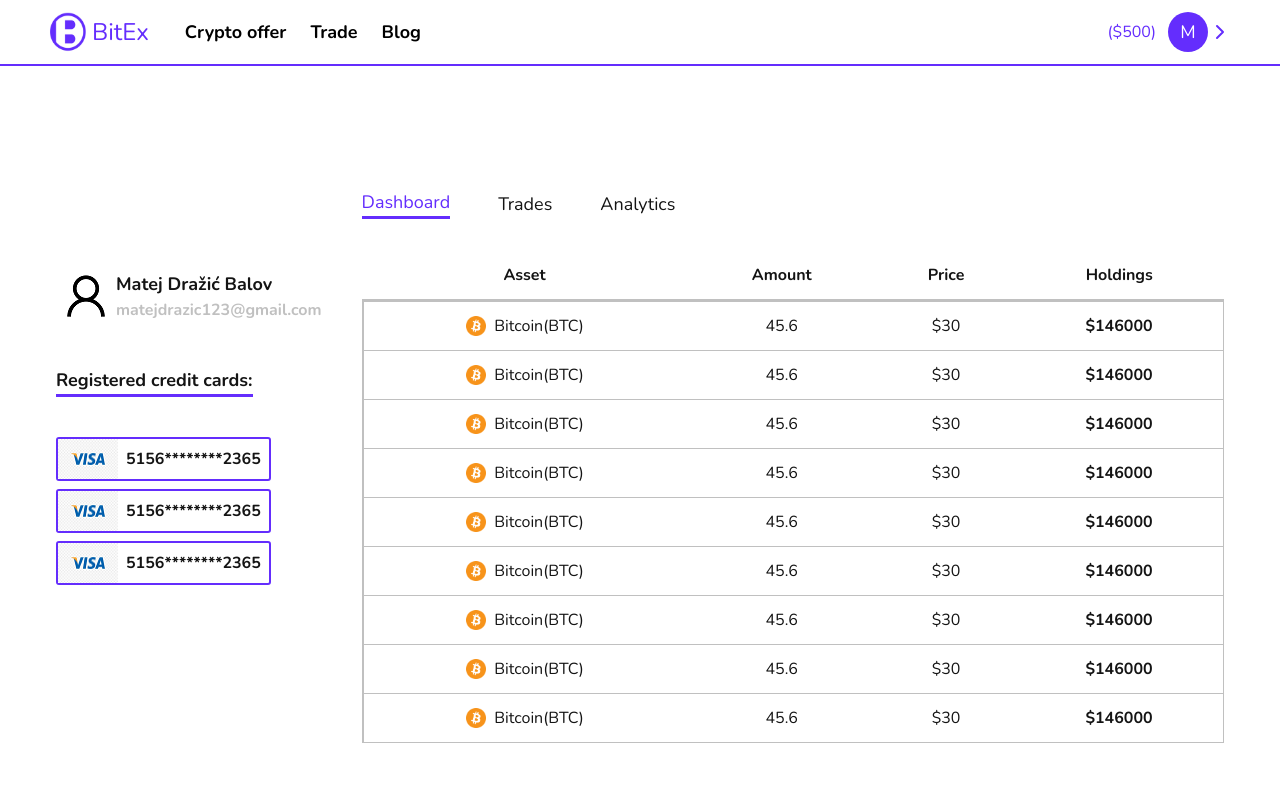
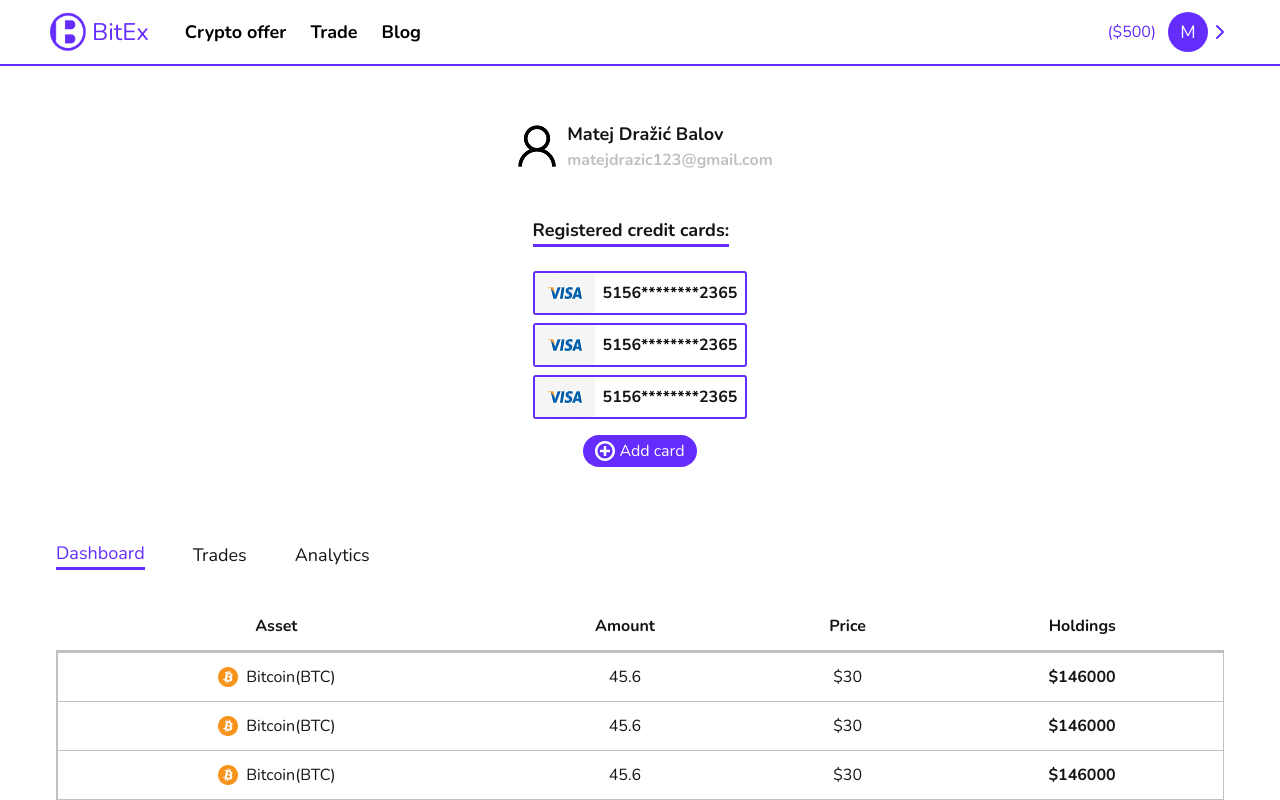
Before and after one commit to mislavivanda/BitEx, a Next.js app: page /account in a window 1280 px wide. Shown: the top 800 px of the page. Built offline with nearby package versions, Linux system fonts and the light colour scheme.

Commit message:
Added animations, spinner, account refactor

```diff
--- a/components/button/index.js
+++ b/components/button/index.js
@@ -1,7 +1,7 @@
-const Button = ({ type, onClick, classes = {}, children }) => {
+const Button = ({ type, onClick, classes = "", children }) => {
   return (
     <button
-      className={`py-1 px-3 rounded-3xl ${
+      className={`py-1 px-3 rounded-3xl text-base ${
         type === "filled"
           ? "text-white bg-primary-color"
           : "text-font-color-dark bg-button-classic"
--- a/components/index.js
+++ b/components/index.js
@@ -5,5 +5,15 @@ import InputField from "./inputField";
 import Label from "./label";
 import Avatar from "./avatar";
 import Widget from "./widget";
+import Spinner from "./spinner";
 
-export { Button, Navigation, BlogsSection, InputField, Label, Avatar, Widget };
+export {
+  Button,
+  Navigation,
+  BlogsSection,
+  InputField,
+  Label,
+  Avatar,
+  Widget,
+  Spinner,
+};
--- a/components/navigation/index.js
+++ b/components/navigation/index.js
@@ -30,7 +30,7 @@ const Navigation = ({ isOpen, setIsBurgerOpen, isUserLoggedIn }) => {
       </nav>
       {/*burger menu -> ukljucen na <= sm + mora bit isopen true */}
       <section
-        className={`transform ${
+        className={`${
           !isOpen ? "translate-x-full" : "translate-x-0"
         } mb-2 sm:hidden flex flex-col items-center justify-center fixed top-0 right-0 w-screen h-screen transition-transform duration-500 ease-in-out bg-white z-30`}
       >
--- /dev/null
+++ b/components/spinner/index.js
@@ -0,0 +1,15 @@
+const Spinner = ({ height, width, color, classes = "" }) => {
+  return (
+    <div
+      style={{
+        height: height,
+        width: width,
+        borderColor: color,
+        borderRightColor: "transparent",
+      }}
+      className={`inline-block align-text-bottom border-solid border-[0.25rem] rounded-[50%] animate-spin ${classes}`}
+    />
+  );
+};
+
+export default Spinner;
--- a/pages/account.js
+++ b/pages/account.js
@@ -5,6 +5,7 @@ import {
   mockAnalyticsData,
   mockCreditCards,
 } from "../mockData";
+import { Button } from "../components";
 import UserIcon from "../assets/user_icon.png";
 import Image from "next/image";
 
@@ -13,8 +14,8 @@ const Account = () => {
 
   return (
     <>
-      <section className="flex flex-col lg:flex-row lg:justify-between lg:items-center">
-        <div>
+      <section className="flex flex-col">
+        <div className="flex flex-col items-center">
           <div className="flex items-center">
             <div className="relative w-[60px] h-[60px] rounded-[50%]">
               <Image layout="fill" alt="profile picture" src={UserIcon} />
@@ -28,10 +29,14 @@ const Account = () => {
               </h4>
             </div>
           </div>
-          <h2 className="inline-block border-b-primary-color border-b-[3px] border-solid mt-10 text-lg font-extrabold text-font-color-dark">
+          <div />
+          <div className="inline-flex flex-col ">
+            <div className="inline-flex">
+              <h2 className="mb-6 inline-block border-b-primary-color border-b-[3px] border-solid mt-10 text-lg font-extrabold text-font-color-dark">
                 Registered credit cards:
               </h2>
-          <div className="mt-10 flex flex-col items-start">
+            </div>
+            <div className="inline-flex flex-col items-center">
               {mockCreditCards.map((card, index) => (
                 <div
                   key={index}
@@ -44,14 +49,38 @@ const Account = () => {
                       src={card.image}
                     />
                   </div>
-                <div className="ml-2 text-md font-extrabold text-font-color-dark">
+                  <div className="ml-2 flex-grow text-center text-md font-extrabold text-font-color-dark">
                     {card.number}
                   </div>
                 </div>
               ))}
+              <Button type="filled" classes="mt-2">
+                <div className="flex items-center">
+                  <svg
+                    x="0px"
+                    y="0px"
+                    viewBox="0 0 16 16"
+                    style={{ width: 20, height: 20 }}
+                  >
+                    <g>
+                      <path
+                        fill="#ffffff"
+                        d="M8,0C3.589,0,0,3.589,0,8s3.589,8,8,8s8-3.589,8-8S12.411,0,8,0z M8,14c-3.309,0-6-2.691-6-6s2.691-6,6-6s6,2.691,6,6
+                        S11.309,14,8,14z"
+                      />
+                      <polygon
+                        fill="#ffffff"
+                        points="9,4 7,4 7,7 4,7 4,9 7,9 7,12 9,12 9,9 12,9 12,7 9,7 		"
+                      />
+                    </g>
+                  </svg>
+                  <span className="ml-1">Add card</span>
+                </div>
+              </Button>
             </div>
           </div>
-        <div className="w-full mt-16 flex flex-col justify-center lg:flex-grow lg:ml-10">
+        </div>
+        <div className="w-full mt-16 flex flex-col justify-center">
           <div className="flex items-center">
             {["Dashboard", "Trades", "Analytics"].map((item, index) => (
               <div
--- a/pages/login.js
+++ b/pages/login.js
@@ -1,10 +1,19 @@
-import { Button, InputField, Label } from "../components";
+import { Button, InputField, Label, Spinner } from "../components";
 import Link from "next/link";
+import { useState, useEffect } from "react";
 
 const Login = () => {
-  const onLogin = () => {
-    console.log("login");
+  const onLogin = (e) => {
+    e.preventDefault();
+    setLoginLoading(true);
   };
+
+  const [mounted, setMounted] = useState(false); //za pokretanje animacije svaki put kad se ude na login
+  const [loginLoading, setLoginLoading] = useState(false);
+
+  useEffect(() => {
+    setMounted(true);
+  }, []);
 
   return (
     <>
@@ -12,7 +21,11 @@ const Login = () => {
         Login
       </h1>
       <section className="mt-10 flex flex-wrap items-center justify-evenly">
-        <div className="w-full max-w-xs">
+        <div
+          className={`w-full max-w-xs shadow-xl fixed mx-auto top-[calc(100vh+14.25rem)] ${
+            mounted ? "-translate-y-[100vh]" : ""
+          } transition-transform duration-1000 ease-in-out`}
+        >
           <form className="bg-white rounded px-8 pt-6 pb-8 mb-4">
             <div className="mb-4">
               <Label forName="e-mail">E-mail</Label>
@@ -27,8 +40,19 @@ const Login = () => {
               />
             </div>
             <div className="flex items-center justify-between">
-              <Button type="filled" onClick={onLogin}>
-                Log in
+              <Button type="filled" onClick={onLogin} classes="relative">
+                <span className={`${loginLoading ? "invisible" : ""}`}>
+                  Log in
+                </span>{" "}
+                {/* 0.5625 dobijemo kao 1rem(polovica visine botuna koji s padding i line height ima 2 rem ukupno) - polovica od visine spinnera jer na taj način centiramo apsolutne elemente po y osi */}
+                {loginLoading && (
+                  <Spinner
+                    width={"0.875rem"}
+                    height={"0.875rem"}
+                    color="#ffffff"
+                    classes="absolute top-[0.5625rem] left-[calc(50%-0.4375rem)]"
+                  />
+                )}
               </Button>
               <a
                 className="inline-block align-baseline font-bold text-sm text-blue-500 hover:text-blue-800"
--- a/pages/register.js
+++ b/pages/register.js
@@ -1,9 +1,17 @@
 import { Button, InputField, Label } from "../components";
+import { useState, useEffect } from "react";
 
 const Register = () => {
-  const onRegister = () => {
+  const onRegister = (e) => {
+    e.preventDefault();
     console.log("register");
   };
+
+  const [mounted, setMounted] = useState(false); //za pokretanje animacije svaki put kad se ude na login
+
+  useEffect(() => {
+    setMounted(true);
+  }, []);
 
   return (
     <>
@@ -15,7 +23,11 @@ const Register = () => {
         trade some crypto!
       </h3>
       <section className="mt-10 flex flex-wrap items-center justify-evenly">
-        <div className="w-full max-w-xs">
+        <div
+          className={`w-full max-w-xs shadow-xl fixed mx-auto top-[calc(100vh+14.25rem)] ${
+            mounted ? "-translate-y-[100vh]" : ""
+          } transition-transform duration-1000 ease-in-out`}
+        >
           <form className="bg-white rounded px-8 pt-6 pb-8 mb-4">
             <div className="mb-4">
               <Label forName="username">Name</Label>
```
Lines whose indentation alone changed are shown as unchanged.
